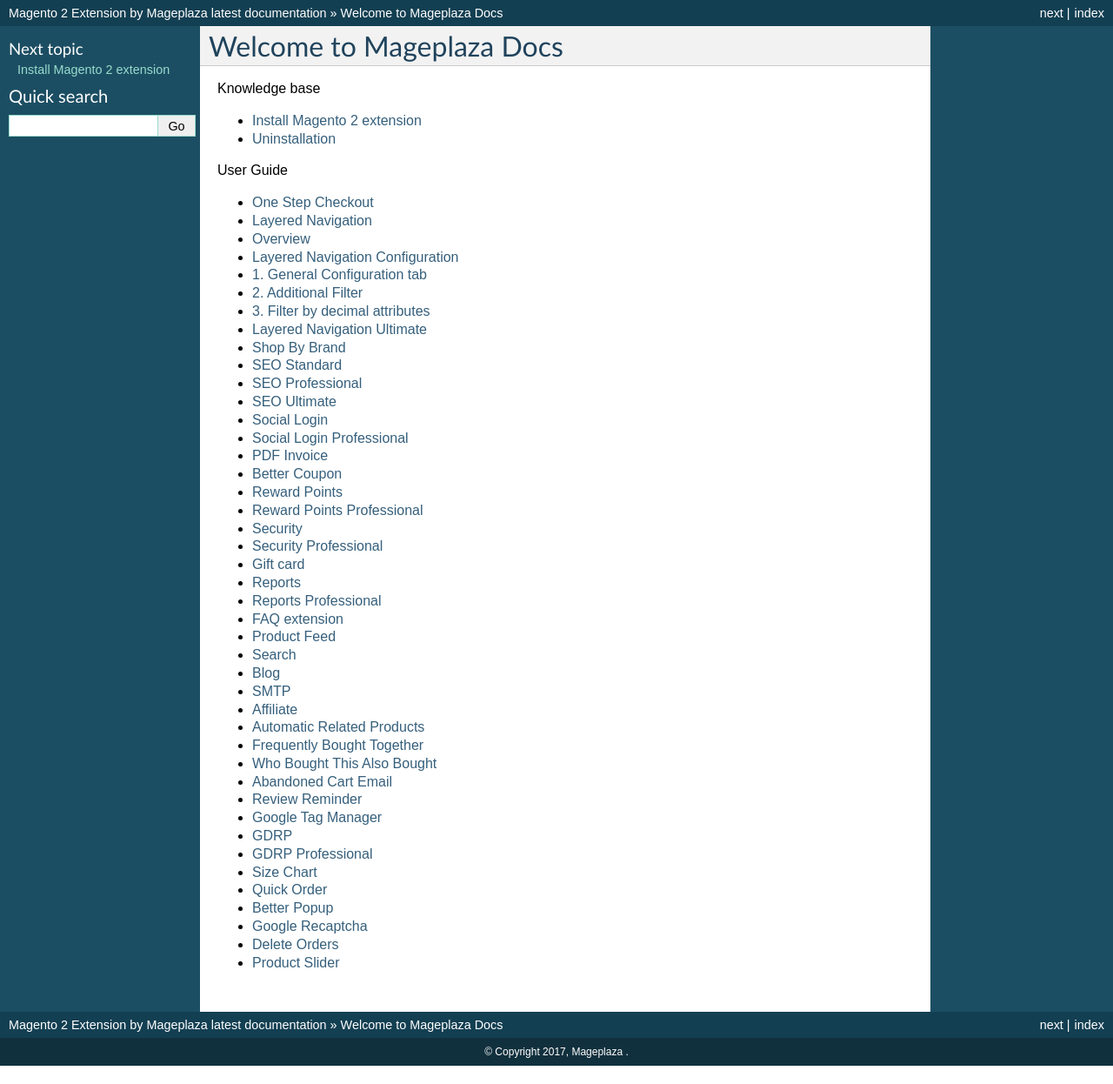
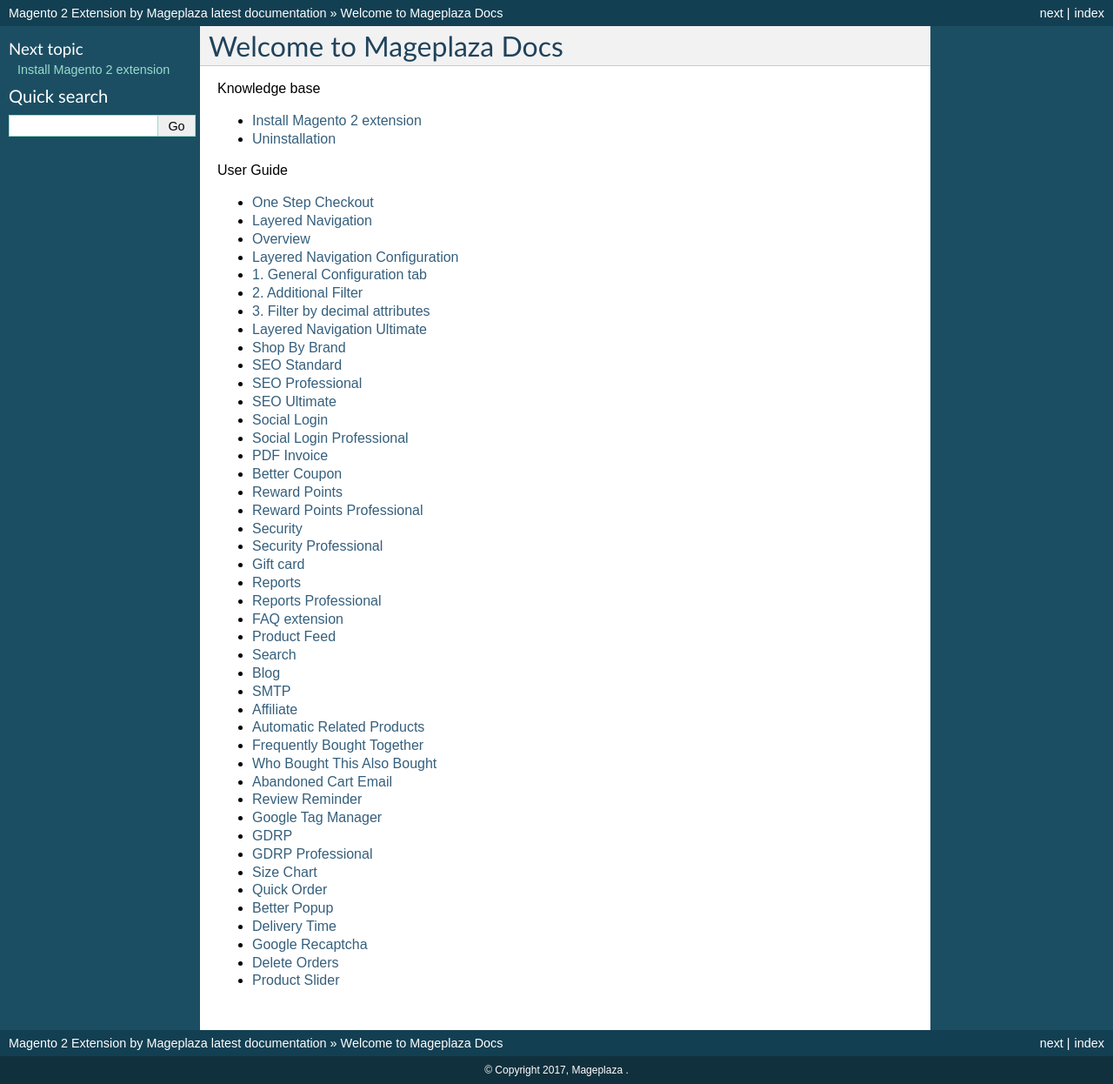
Before and after one commit to magepages/mpdocs, a Sphinx documentation site: the page built from docs/index.rst, in a window 1280 px wide. Shown: the whole page at 87% size. Built offline with Sphinx 7.4.7, drawn with Linux system fonts in a browser that asks for light colours; pages that are not in the unit, such as notebooks, are missing from menus; before the commit the page ends 1225 px from its top, so only the background shows below that.

Commit message:
Update index.rst

```diff
--- a/docs/index.rst
+++ b/docs/index.rst
@@ -54,6 +54,7 @@
    size-chart/index
    quick-order/index
    better-popup/index
+   delivery-time/index
    google-recaptcha/index
    delete-order-m2/index
    product-slider-m2/index
```
